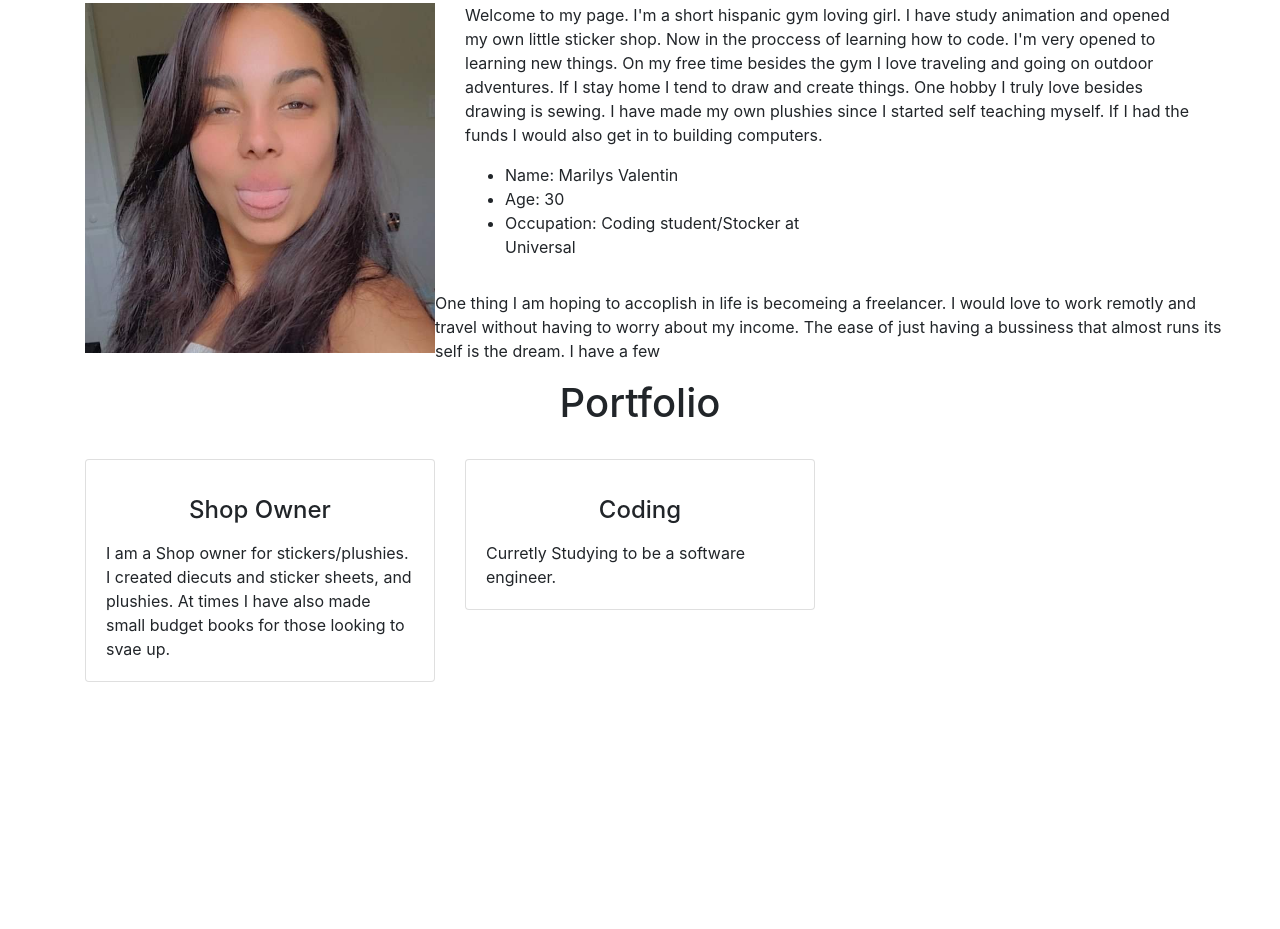
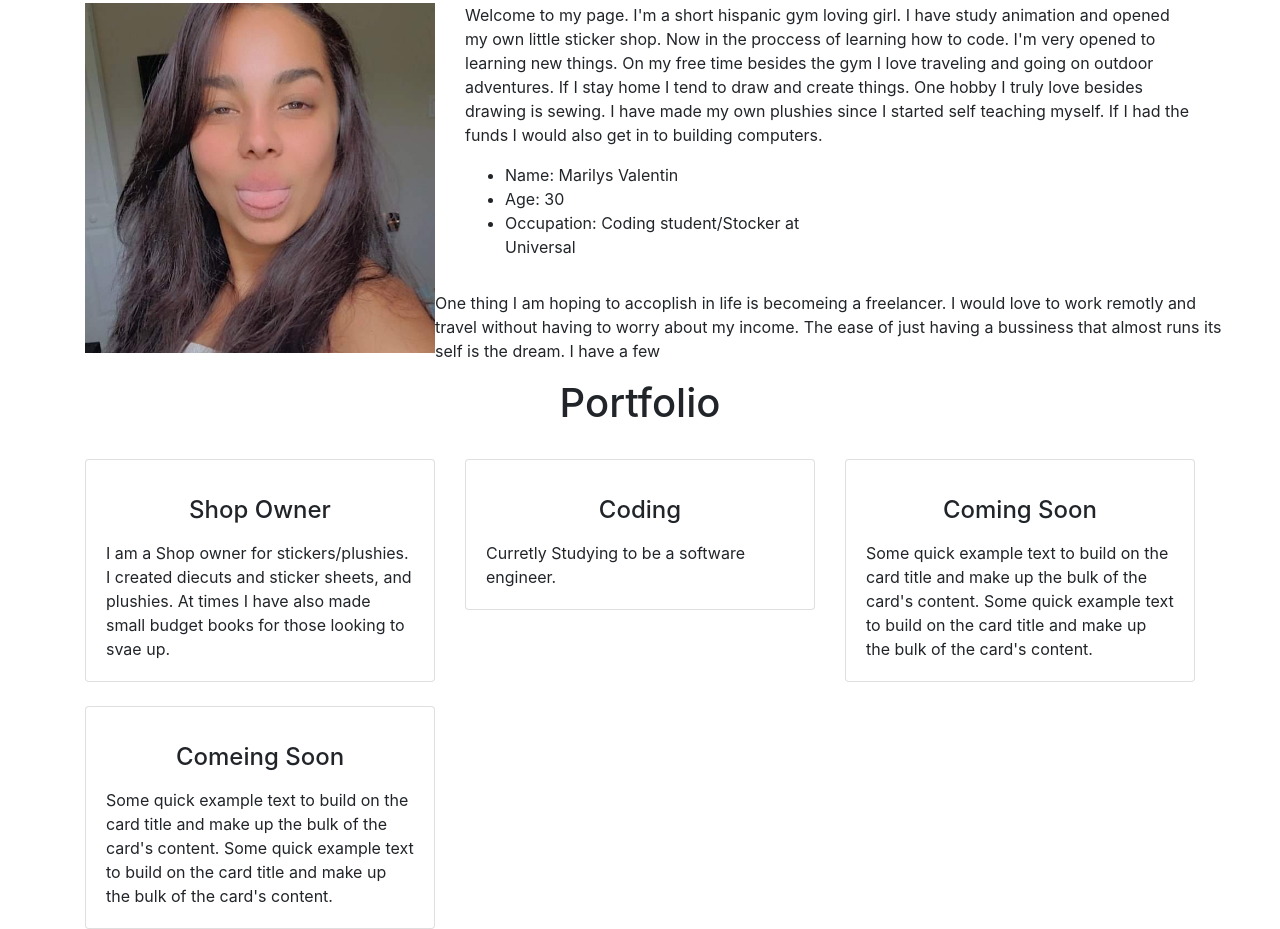
Before and after one commit to MissEnvii/Module_2_challenge, a plain HTML site: page index.html in a window 1280 px wide. Shown: the part 917-1846 px from the top of the page. Before the commit the page ends 1599 px from the top, so only its background shows below. Drawn offline with nearby package versions, Linux system fonts and the light colour scheme.

Commit message:
Added to my Portfolio section/README

```diff
--- a/index.html
+++ b/index.html
@@ -70,12 +70,12 @@
             </div>
         </div>
     </section>
-    <section id="services">
+    <section id="portfolio">
         <div class="container">
             <h1 class="text-center">Portfolio</h1>
             <div class="row">
                 <div class="col-lg-4 mt-4">
-                    <div class="card servicesText">
+                    <div class="card portfolioText">
                         <div class="card-body">
                             <h4 class="card-title mt-3">Shop Owner</h4>
                             <p class="card-text mt-3">I am a Shop owner for stickers/plushies. I created diecuts and sticker sheets, and plushies. At times I have also made small budget books for those looking to svae up.
@@ -84,7 +84,7 @@
                     </div>
                 </div>
                 <div class="col-lg-4 mt-4">
-                    <div class="card servicesText">
+                    <div class="card portfolioText">
                         <div class="card-body">
                             <h4 class="card-title mt-3">Coding</h4>
                             <p class="card-text mt-3">Curretly Studying to be a software engineer.
@@ -92,6 +92,30 @@
                         </div>
                     </div>
                 </div>
+                <div class="col-lg-4 mt-4">
+                    <div class="card portfolioText">
+                        <div class="card-body">
+                            <h4 class="card-title mt-3">Coming Soon</h4>
+                            <p class="card-text mt-3">Some quick example text to build on the card title and make up the bulk of the card's content.
+                                Some quick example text to build on the card title and make up the bulk of the card's content.
+                            </p>
+                        </div>
+                    </div>
+                </div>
+
+                <div class="col-lg-4 mt-4">
+                    <div class="card portfolioText">
+                        <div class="card-body">
+                            <h4 class="card-title mt-3">Comeing Soon</h4>
+                            <p class="card-text mt-3">Some quick example text to build on the card title and make up the bulk of the card's content.
+                                Some quick example text to build on the card title and make up the bulk of the card's content.
+                            </p>
+                        </div>
+                    </div>
+                </div>
+            </div>
+        </div>
+    </section>
 </head>
 
 </html>
```
Also changed, not shown: 1 other file.
